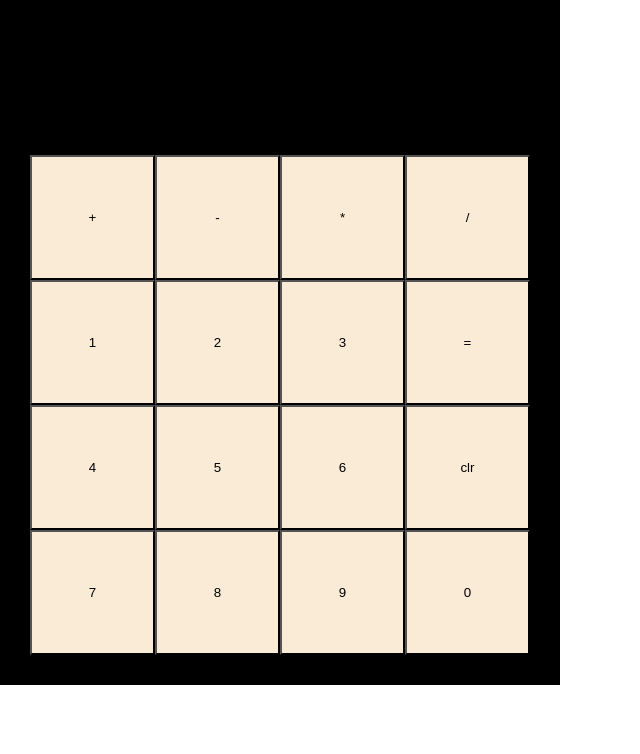
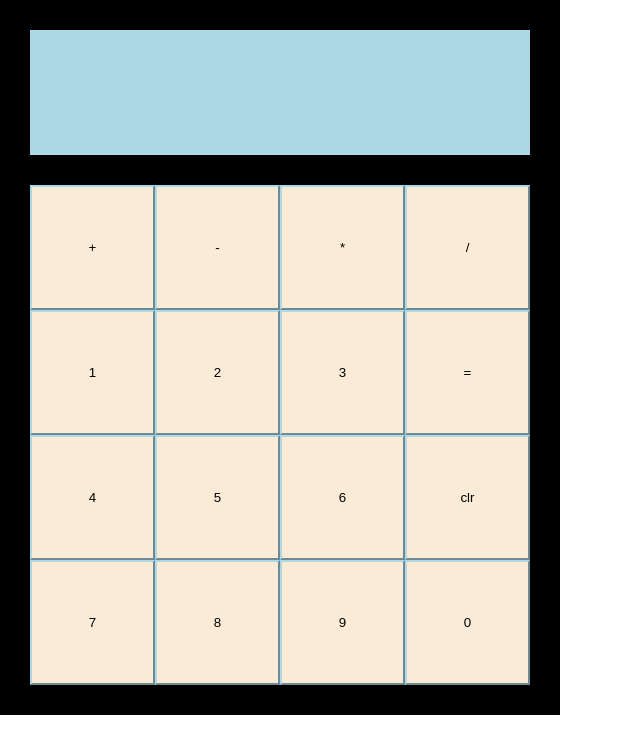
Before and after one commit to ElKekso/calculator, a plain HTML site: page index.html in a window 1280 px wide. Shown: the whole page, without its empty margins (0-640 px from the left). Drawn offline with Linux system fonts and the light colour scheme.

Commit message:
Add screen style

```diff
--- a/styles.css
+++ b/styles.css
@@ -12,12 +12,17 @@ body{
     background-color: black;
     padding: 30px;
     margin: 0px;
+
+    display: flex;
+    flex-flow: column nowrap;
+    gap: 30px;
 }
 
 #screen_container
 {
     height: 125px;
     width: 500px;
+    background-color: lightblue;
 }
 
 #button_container
@@ -45,6 +50,7 @@ body{
     padding: 0;
     margin: 0;
     background-color: antiquewhite;
+    border-color: lightblue;
 }
 
 .button:hover
```
